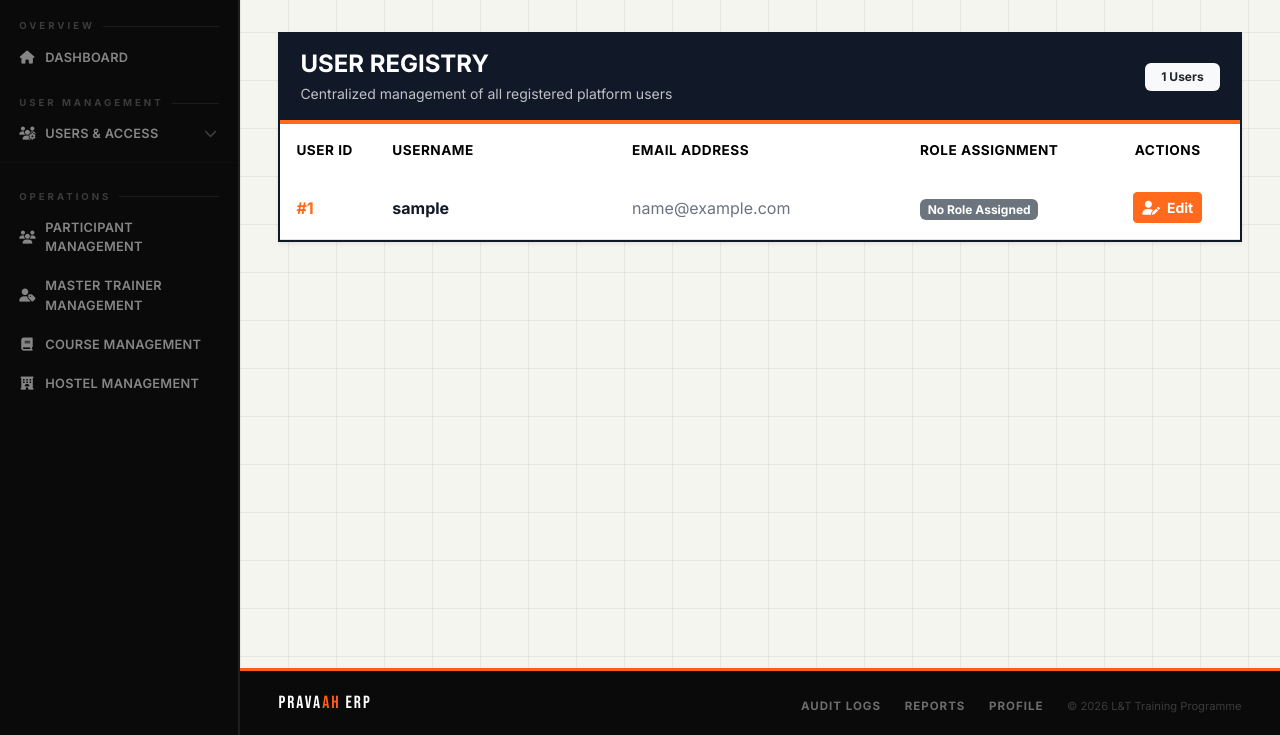
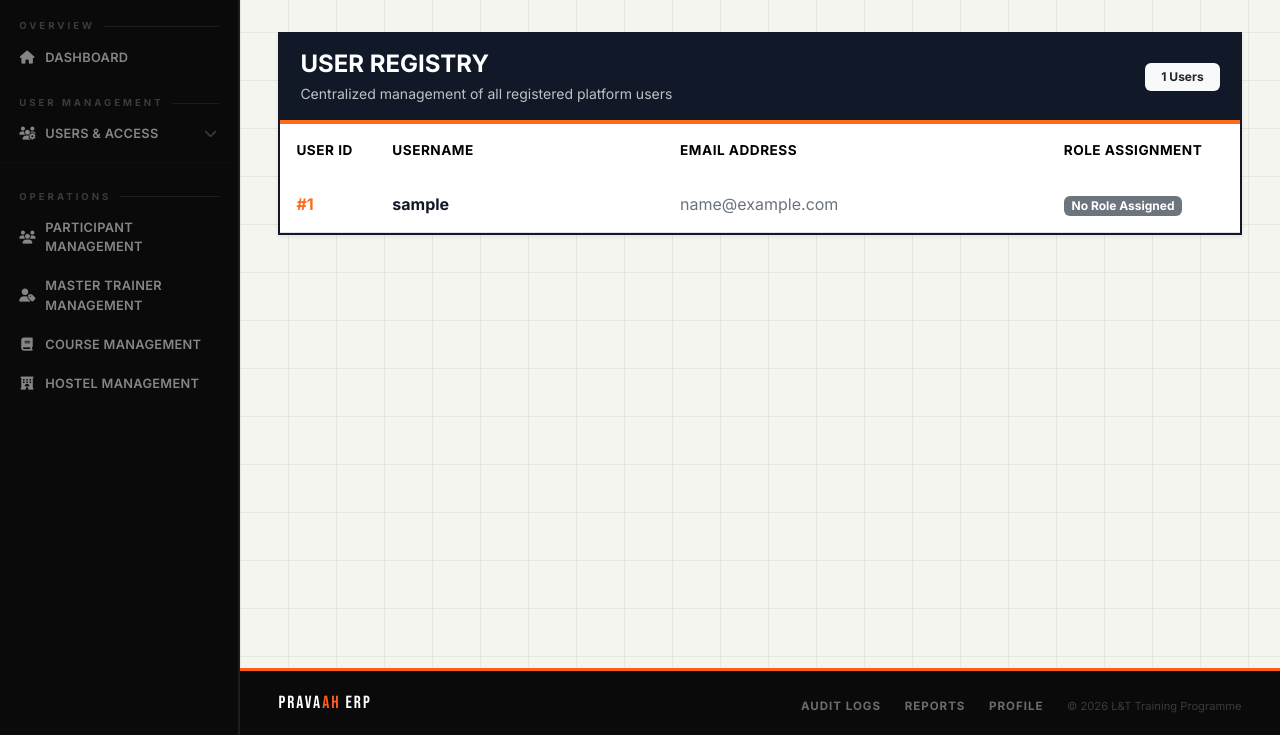
Before and after one commit to Kavita277/Pravaah, a Django app: page /users-list/ in a window 1280 px wide. Shown: the part 64-799 px from the top of the page. Run offline with Django 5.2, Linux system fonts and the light colour scheme; the visitor is signed in with stand-in values (Sample User, id 1); data comes from the database, SQL or seed files in the repository; data that the repository does not hold is empty.

Commit message:
Remove Actions column from User Registry table

```diff
--- a/usermgmt/templates/rbac/users_list.html
+++ b/usermgmt/templates/rbac/users_list.html
@@ -116,20 +116,16 @@
                         User ID
                     </th>
 
-                    <th style="width:25%">
+                    <th style="width:30%">
                         Username
                     </th>
 
-                    <th style="width:30%">
+                    <th style="width:40%">
                         Email Address
                     </th>
 
                     <th style="width:20%">
                         Role Assignment
-                    </th>
-
-                    <th style="width:15%" class="text-center">
-                        Actions
                     </th>
                 </tr>
             </thead>
@@ -181,18 +177,6 @@
 
                     </td>
 
-                    <td class="text-center">
-
-                        <a href="/admin/usermgmt/user/{{ user.id }}/change/"
-                           target="_blank"
-                           class="btn btn-sm btn-pravaah fw-bold">
-
-                            <i class="fa-solid fa-user-pen me-1"></i>
-                            Edit
-
-                        </a>
-
-                    </td>
 
                 </tr>
 
@@ -200,7 +184,7 @@
 
                 <tr>
 
-                    <td colspan="5">
+                    <td colspan="4">
 
                         <div class="empty-state text-center text-muted">
 
```
